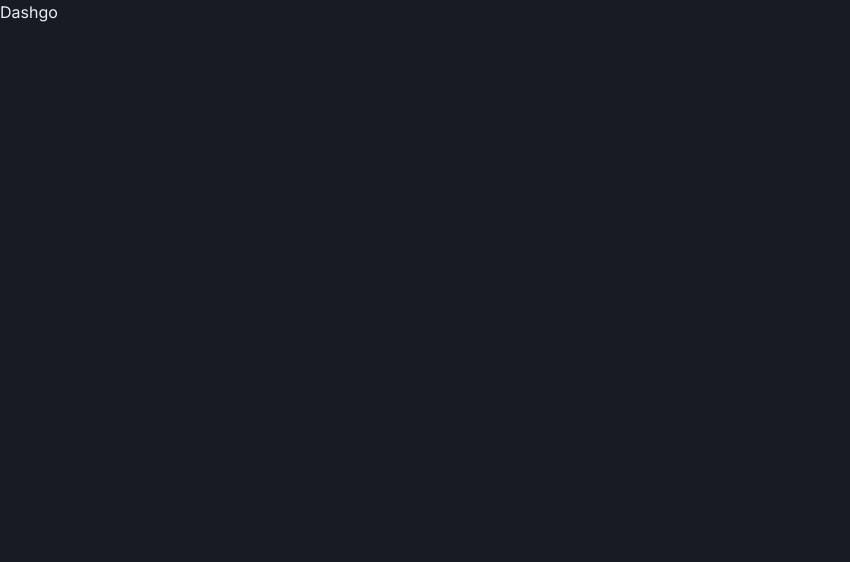
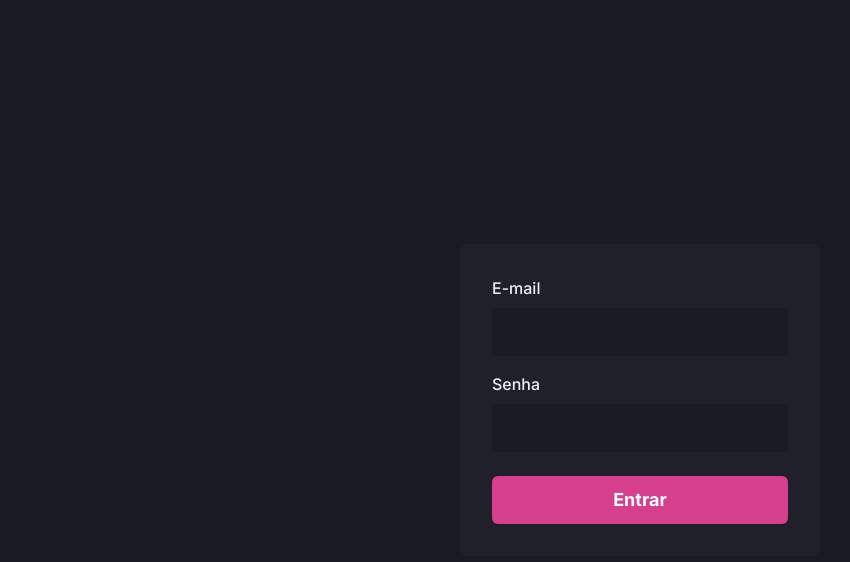
Before and after one commit to ayrtonbsouza/dashgo, a Next.js app: page / in a window 1280 px wide. Shown: the top 562 px of the page, without its empty margins (0-850 px from the left). Built offline with nearby package versions, Linux system fonts and the light colour scheme.

Commit message:
[:sparkles:] signIn page development

```diff
--- a/src/pages/index.tsx
+++ b/src/pages/index.tsx
@@ -1,3 +1,60 @@
-const Home: React.VFC = () => <h1>Dashgo</h1>;
+import {
+  Flex,
+  Input,
+  Button,
+  Stack,
+  FormLabel,
+  FormControl,
+} from '@chakra-ui/react';
+
+const Home: React.VFC = () => (
+  <Flex w="100vw" h="100vh" align="center" justify="center">
+    <Flex
+      as="form"
+      w="100%"
+      maxWidth={360}
+      bg="gray.800"
+      p="8"
+      borderRadius={8}
+      flexDir="column"
+    >
+      <Stack spacing="4">
+        <FormControl>
+          <FormLabel htmlFor="email">E-mail</FormLabel>
+          <Input
+            id="email"
+            name="email"
+            type="email"
+            focusBorderColor="pink.500"
+            bgColor="gray.900"
+            variant="filled"
+            _hover={{
+              bgColor: 'gray.900',
+            }}
+            size="lg"
+          />
+        </FormControl>
+        <FormControl>
+          <FormLabel htmlFor="password">Senha</FormLabel>
+          <Input
+            id="password"
+            name="password"
+            type="password"
+            focusBorderColor="pink.500"
+            bgColor="gray.900"
+            variant="filled"
+            _hover={{
+              bgColor: 'gray.900',
+            }}
+            size="lg"
+          />
+        </FormControl>
+      </Stack>
+      <Button type="submit" mt="6" colorScheme="pink" size="lg">
+        Entrar
+      </Button>
+    </Flex>
+  </Flex>
+);
 
 export default Home;
```
